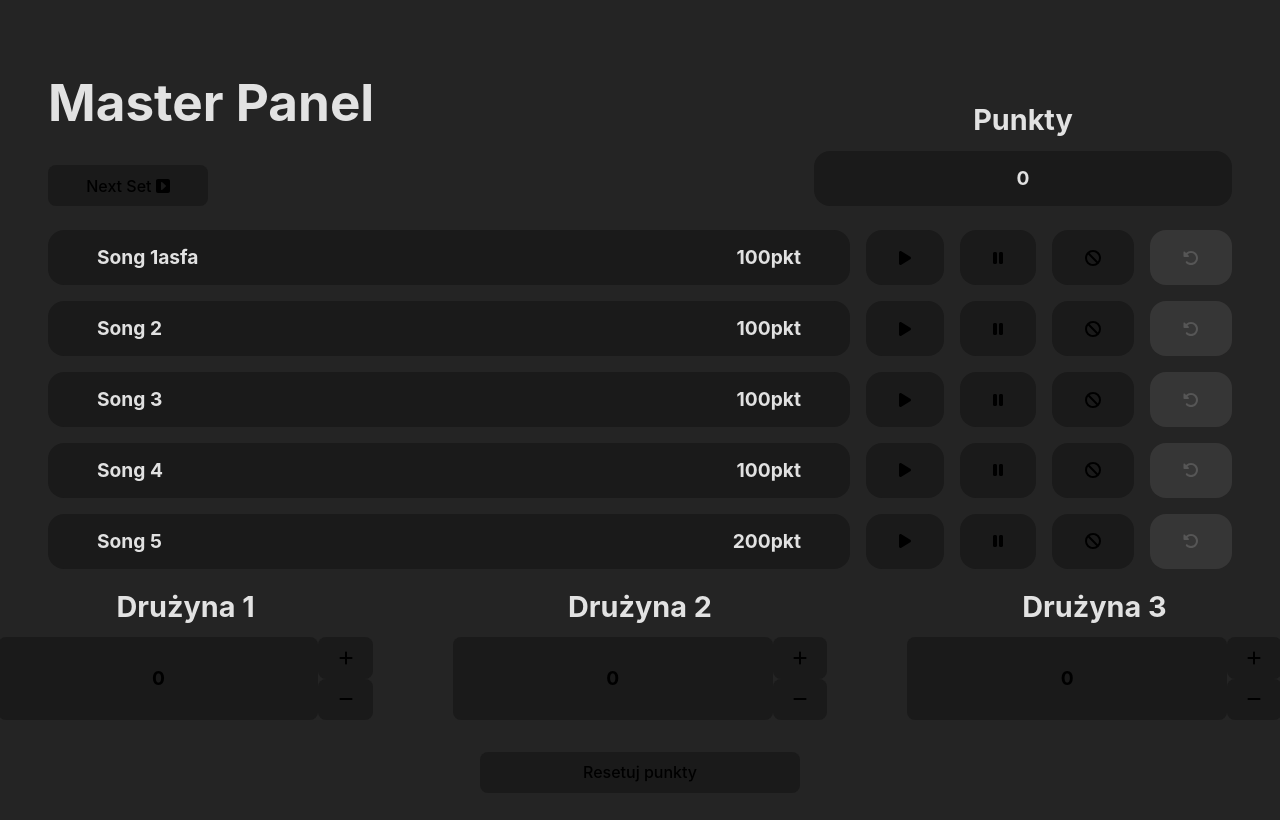
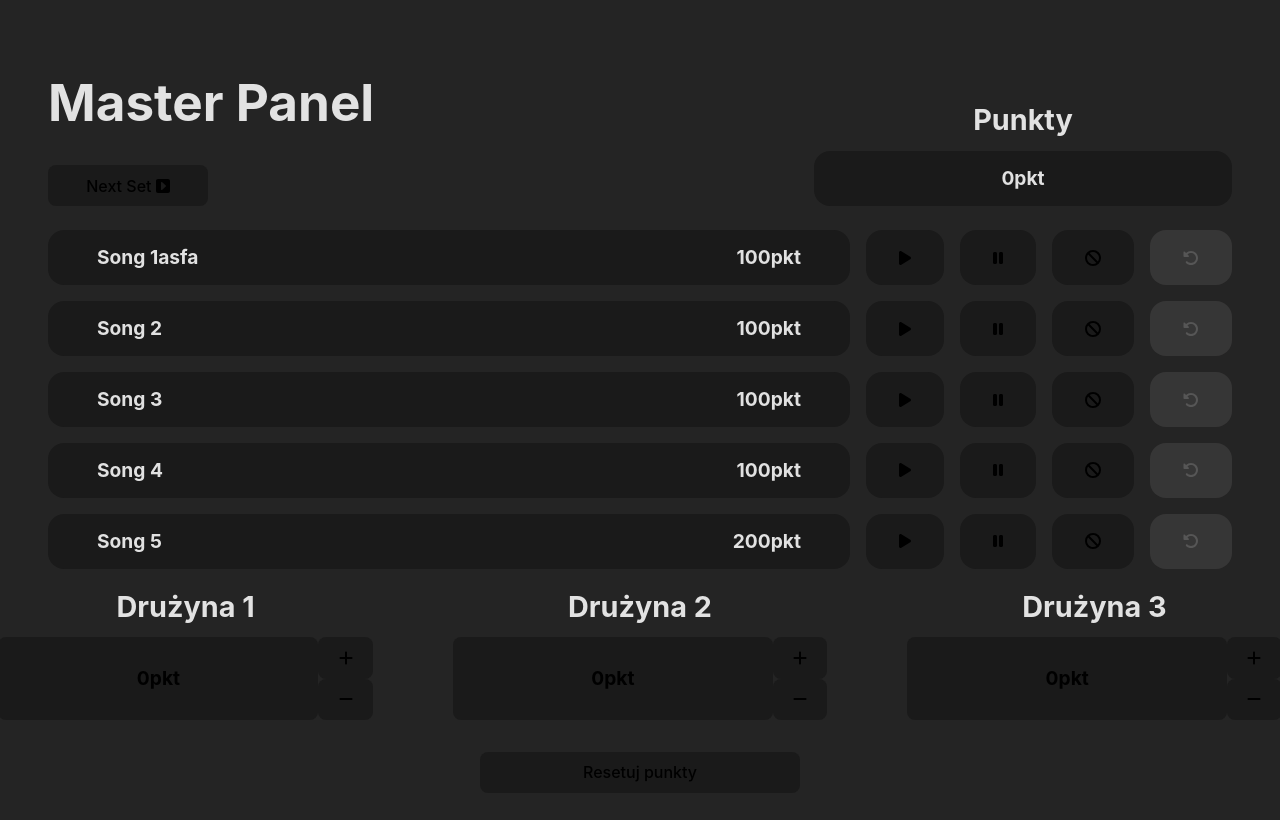
Before and after one commit to Colty1999/Name_That_Tune, a React (Vite) app: page /gamemaster in a window 1280 px wide. Shown: the top 820 px of the page. Built offline with nearby package versions, Linux system fonts and the light colour scheme.

Commit message:
add points function improved

```diff
--- a/src/pages/game/game.tsx
+++ b/src/pages/game/game.tsx
@@ -17,7 +17,7 @@ const Game = () => {
     //     songs = JSON.parse(songStorage.store ?? "");
     // }, [songStorage]);
 
-
+    if (!songs) return <div>Loading...</div>;
     return (
         <div className='gamestyle'>
             <div style={{ paddingBottom: "1rem" }}>
--- a/src/pages/gamemaster/gameMaster.tsx
+++ b/src/pages/gamemaster/gameMaster.tsx
@@ -37,7 +37,7 @@ const GameMaster = () => {
             })
             .then(function (myJson: JSON) {
                 const chunkSize = 5;
-            const fetchedArray:Song[] = JSON.parse(JSON.stringify(myJson));
+                const fetchedArray: Song[] = JSON.parse(JSON.stringify(myJson));
                 const splitArrays = [];
                 fetchedArray.forEach((song: Song) => {
                     song.songAudio = new Audio((song.songPath));
@@ -51,7 +51,7 @@ const GameMaster = () => {
             });
     }, []);
 
-    useEffect (() => {
+    useEffect(() => {
         category.setStorageState("");
         count.setStorageState("0");
         if (!team1Points.store) team1Points.setStorageState('0');
@@ -121,14 +121,8 @@ const GameMaster = () => {
     };
 
     //adds points to team and resets count
-    const setPoints = (teamPoints: StateType | null, count: StateType) => {
-        songs!.forEach((song: Song[]) => {song.find((song: Song) => song.songName === category.store)!.played = true}); //TODO
-        // songs!.forEach((song: Song[]) => {
-        //     song.find((song: Song) => {
-        //         return song.songName === category.store;
-        //         song.played = true;
-        //     })
-        // });
+    const setPoints = (song: Song | null, teamPoints: StateType | null, count: StateType) => {
+        if (song) song.played = true;
         songStorage.setStorageState(JSON.stringify(songs));
         category.setStorageState("");
         if (currentSong) currentSong.songAudio!.pause();
@@ -152,10 +146,10 @@ const GameMaster = () => {
                 <div>
                     <h1>Master Panel</h1>
                     <div style={{ display: "flex", justifyContent: "left", gap: "0.2rem" }}>
-                        {(Number(pageStorage.store) !== 0) && <button onClick={() => { pageStorage.setStorageState((Number(pageStorage.store)-1).toString()) }} className='setbuttom'>
+                        {(Number(pageStorage.store) !== 0) && <button onClick={() => { pageStorage.setStorageState((Number(pageStorage.store) - 1).toString()) }} className='setbuttom'>
                             <FontAwesomeIcon icon={faSquareCaretLeft} /> Previous Set
                         </button>}
-                        {(Number(pageStorage.store) < songs.length-1) && <button onClick={() => { pageStorage.setStorageState((Number(pageStorage.store)+1).toString()); }} className='setbuttom'>
+                        {(Number(pageStorage.store) < songs.length - 1) && <button onClick={() => { pageStorage.setStorageState((Number(pageStorage.store) + 1).toString()); }} className='setbuttom'>
                             Next Set <FontAwesomeIcon icon={faSquareCaretRight} />
                         </button>}
                     </div>
@@ -163,7 +157,7 @@ const GameMaster = () => {
                 <div style={{ margin: "auto 0 0 0" }}>
                     <h3>Punkty</h3>
                     <div className="punctationbutton song" style={{ margin: 0 }}>
-                        <h4>{count.store}</h4>
+                        <h4>{count.store}pkt</h4>
                     </div>
                 </div>
             </div>
@@ -188,8 +182,8 @@ const GameMaster = () => {
                 <div>
                     <h3>Drużyna 1</h3>
                     <div style={{ display: "flex" }}>
-                        <button onClick={() => setPoints(team1Points, count)} className="punctationbutton">
-                            <h4>{team1Points.store}</h4>
+                        <button onClick={() => setPoints(currentSong, team1Points, count)} className="punctationbutton">
+                            <h4>{team1Points.store}pkt</h4>
                         </button>
                         <div style={{ display: "flex", flexDirection: "column" }}>
                             <button onClick={() => team1Points.setStorageState((Number(team1Points.store) + 10).toString())}>
@@ -204,8 +198,8 @@ const GameMaster = () => {
                 <div>
                     <h3>Drużyna 2</h3>
                     <div style={{ display: "flex" }}>
-                        <button onClick={() => setPoints(team2Points, count)} className="punctationbutton">
-                            <h4>{team2Points.store}</h4>
+                        <button onClick={() => setPoints(currentSong, team2Points, count)} className="punctationbutton">
+                            <h4>{team2Points.store}pkt</h4>
                         </button>
                         <div style={{ display: "flex", flexDirection: "column" }}>
                             <button onClick={() => team2Points.setStorageState((Number(team2Points.store) + 10).toString())}>
@@ -220,8 +214,8 @@ const GameMaster = () => {
                 <div>
                     <h3>Drużyna 3</h3>
                     <div style={{ display: "flex" }}>
-                        <button onClick={() => setPoints(team3Points, count)} className="punctationbutton">
-                            <h4>{team3Points.store}</h4>
+                        <button onClick={() => setPoints(currentSong, team3Points, count)} className="punctationbutton">
+                            <h4>{team3Points.store}pkt</h4>
                         </button>
                         <div style={{ display: "flex", flexDirection: "column" }}>
                             <button onClick={() => team3Points.setStorageState((Number(team3Points.store) + 10).toString())}>
--- a/src/pages/gamemaster/songButtons.tsx
+++ b/src/pages/gamemaster/songButtons.tsx
@@ -8,7 +8,7 @@ interface SongButtonProps {
     count: StateType;
     startPlaying: (song: Song) => void;
     pausePlaying: (song: Song) => void;
-    setPoints: (teamPoints: StateType | null, count: StateType) => void;
+    setPoints: (song: Song | null,teamPoints: StateType | null, count: StateType) => void;
     resetSong: (song: Song) => void;
 }
 
@@ -36,7 +36,7 @@ const SongButton = (props: SongButtonProps) => {
                     </button>
                     <button
                         className={`${song.played === true ? "playedsong" : ""} song songbutton`}
-                        onClick={() => setPoints(null, count)}
+                        onClick={() => setPoints(song, null, count)}
                     >
                         <FontAwesomeIcon icon={faBan} />
                     </button>
--- a/src/pages/gamemaster/songTable.tsx
+++ b/src/pages/gamemaster/songTable.tsx
@@ -7,7 +7,7 @@ export interface SongTableProps {
     count: StateType;
     startPlaying: (song: Song) => void;
     pausePlaying: (song: Song) => void;
-    setPoints: (teamPoints: StateType | null, count: StateType) => void;
+    setPoints: (song: Song | null, teamPoints: StateType | null, count: StateType) => void;
     resetSong: (song: Song) => void;
 }
 
--- a/src/pages/mainmenu/mainMenu.tsx
+++ b/src/pages/mainmenu/mainMenu.tsx
@@ -1,15 +1,9 @@
 import { Link } from 'react-router-dom';
 import './mainMenu.scss'
 import { gameLogo } from '../../assets/common';
-import { useStorageState } from '../../hooks/useStorageState';
-import { useEffect } from 'react';
 
 
 const MainMenu = () => {
-    let category = useStorageState({state: "category"});
-    useEffect(() => {
-    category.setStorageState("");
-    }, []);
 
     return (
         <div className="mainmenu">
@@ -19,7 +13,7 @@ const MainMenu = () => {
             <h1>Jaka to melodia?</h1>
             <div className="card button">
                 <Link to="/game">
-                    <button onClick={() => {window.open(`${window.location.origin}/gamemaster`, "_blank", "popup")}}>
+                    <button onClick={() => { window.open(`${window.location.origin}/gamemaster`, "_blank", "popup") }}>
                         Rozpocznij
                     </button>
                 </Link>
@@ -39,7 +33,9 @@ const MainMenu = () => {
                 </Link>
             </div>
             <p className="read-the-docs">
-                Mateusz gietka | 2023
+                Mateusz gietka 2023 | <Link to="https://www.linkedin.com/in/mateusz-gietka-50032b210/" target='_blank'>
+                    LinkedIn
+                </Link>
             </p>
         </div>
     );
```
Lines whose indentation alone changed are shown as unchanged.
